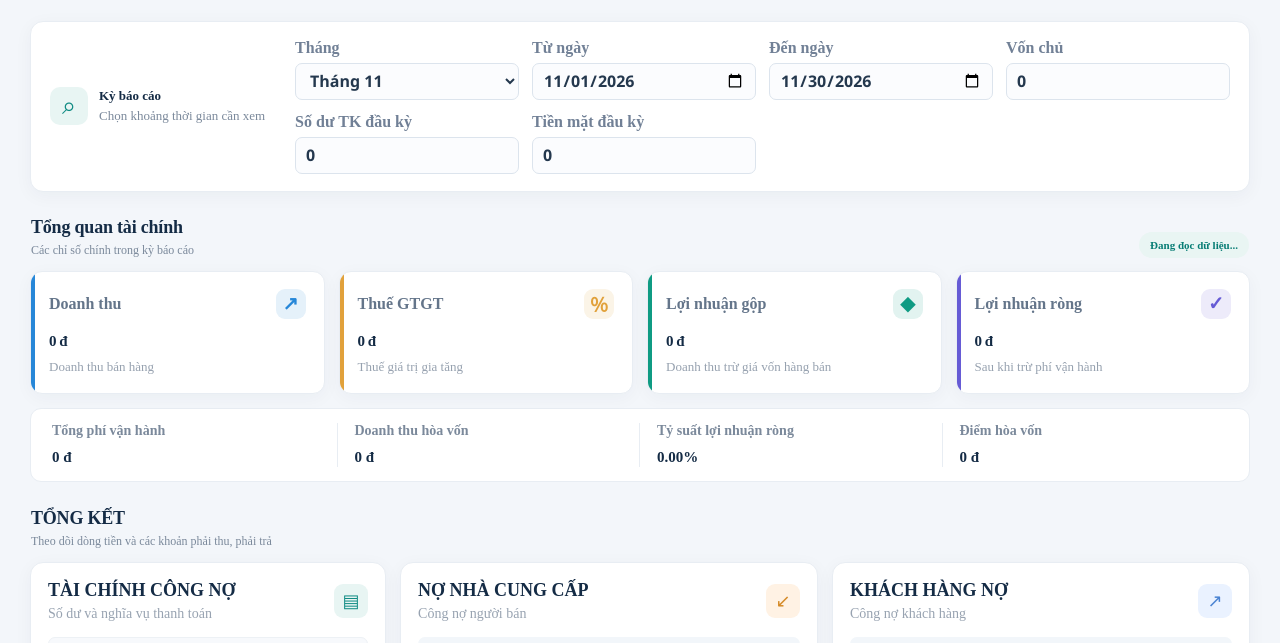
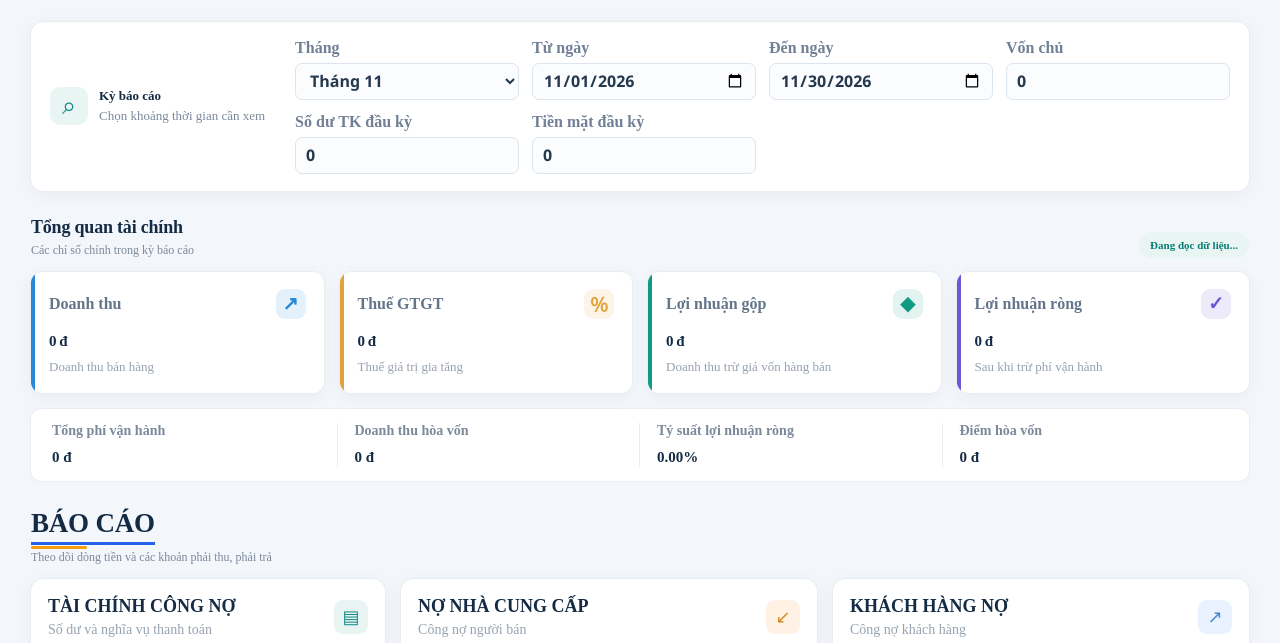
Before and after one commit to dodung43839-byte/Quanly_GianKem, a plain HTML site: page Bao-Cao/baocao.html in a window 1280 px wide. Shown: the part 108-751 px from the top of the page. Drawn offline with Linux system fonts and the light colour scheme.

Commit message:
Update baocao.html

```diff
--- a/Bao-Cao/baocao.html
+++ b/Bao-Cao/baocao.html
@@ -108,7 +108,7 @@
 
       <section class="section-heading lower-heading">
         <div>
-          <h2>TỔNG KẾT</h2>
+          <h2 class="tieu-de-bao-cao">BÁO CÁO</h2>
           <p>Theo dõi dòng tiền và các khoản phải thu, phải trả</p>
         </div>
       </section>
```
